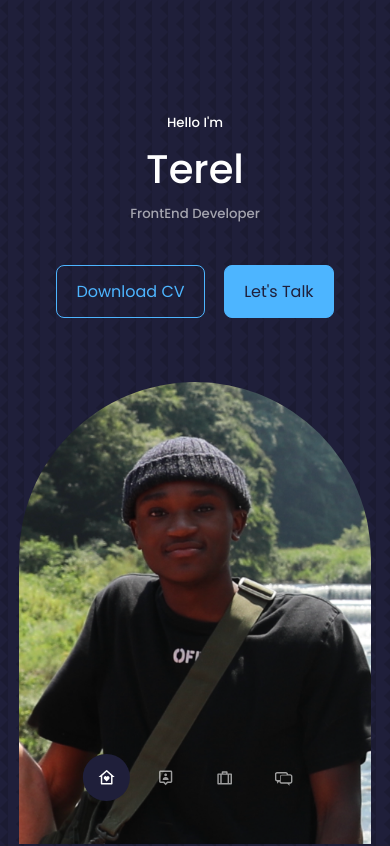
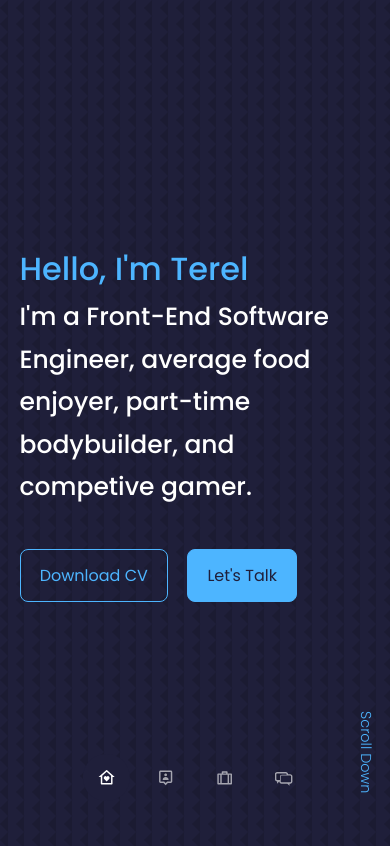
Before and after one commit to UziStacks/portfolioV2, a React (Create React App) app: page / in a window 390 px wide. Shown: the top 846 px of the page. Built offline with nearby package versions, Linux system fonts and the light colour scheme.

Commit message:
-Removes pictures of self -changed styling for desktop and mobile

```diff
--- a/src/components/about/About.jsx
+++ b/src/components/about/About.jsx
@@ -2,7 +2,7 @@ import React from 'react';
 import { GiBiceps } from 'react-icons/gi';
 import { GiKeyboard } from 'react-icons/gi';
 import { SiPcgamingwiki } from 'react-icons/si';
-import ME from '../../assets/me-about.jpg';
+import ME from '../../assets/Images/uziblue.png';
 import styles from './about.module.css';
 
 const About = () => {
--- a/src/components/header/Header.jsx
+++ b/src/components/header/Header.jsx
@@ -8,17 +8,26 @@ const header = () => {
   return (
     <header>
       <div className={`container ${styles.header__container}`}>
-        <h5>Hello I'm</h5>
-        <h1>Terel</h1>
-        <h5 className="text-light">FrontEnd Developer</h5>
+        <div className={styles.header_title__container}>
+          <HeaderSocials />
+          <div>
+            <h5>Hello, I'm Terel</h5>
+            <h1>
+              I'm a Front-End Software Engineer, average food enjoyer, part-time
+              bodybuilder, and competive gamer.
+            </h1>
+          </div>
+          <a href="#contact" className={styles.scroll__down}>
+            Scroll Down
+          </a>
+        </div>
         <CTA />
-        <HeaderSocials />
-        <div className={styles.me}>
+
+        {/* <h5 className="text-light">FrontEnd Developer</h5> */}
+
+        {/* <div className={styles.me}>
           <img src={ME} alt="devimage" />
-        </div>
-        <a href="#contact" className={styles.scroll__down}>
-          Scroll Down
-        </a>
+        </div> */}
       </div>
     </header>
   );
--- a/src/components/header/header.module.css
+++ b/src/components/header/header.module.css
@@ -1,13 +1,26 @@
 header {
   height: 100vh;
   overflow: hidden;
-  padding-top: 7rem;
+  padding-top: 19rem;
 }
 
 .header__container {
   height: 100%;
   position: relative;
-  text-align: center;
+}
+
+.header__container h1 {
+  text-align: left;
+}
+
+.header__container h5 {
+  font-size: 5rem;
+}
+
+.header_title__container {
+  align-items: center;
+  display: flex;
+  gap: 5rem;
 }
 
 /* =================== CTA ========================== */
@@ -21,12 +34,12 @@ header {
 /* =================== HEADER SOCIALS ========================== */
 .header__socials {
   align-items: center;
-  bottom: 3rem;
+  bottom: 18rem;
   display: flex;
   flex-direction: column;
   gap: 0.85rem;
   left: 0;
-  position: absolute;
+  position: relative;
 }
 
 .header__socials::after {
@@ -37,22 +50,22 @@ header {
 }
 
 /* =================== ME ========================== */
-.me {
+/* .me {
   background: linear-gradient(var(--color-primary), transparent);
   border-radius: 12rem 12rem 0 0;
   height: 32rem;
   left: 50%;
   margin-top: 4rem;
   overflow: hidden;
-  /* padding: 2rem 1.5rem 1.5rem 1.5rem; */
+  padding: 2rem 1.5rem 1.5rem 1.5rem;
   position: absolute;
   transform: translate(-50%);
   width: 22rem;
-}
+} */
 
 /* =================== SCROLL DOWN ========================== */
 .scroll__down {
-  bottom: 5rem;
+  bottom: 10rem;
   font-size: 0.9rem;
   font-weight: 300;
   position: absolute;
@@ -71,10 +84,39 @@ header {
 @media screen and (max-width: 600px) {
   header {
     height: 100vh;
+    padding-top: 0rem;
   }
 
-  .header__socials,
+  .header__container {
+    display: flex;
+    flex-direction: column;
+    justify-content: center;
+  }
+
+  .header__container h1 {
+    font-size: 25px;
+  }
+
+  .header__container h5 {
+    color: var(--color-primary);
+    font-size: 2rem;
+  }
+
+  .header_title__container {
+    display: block;
+  }
+
+  /* =================== CTA ========================== */
+  .cta {
+    justify-content: start;
+  }
+
+  /* =================== SCROLL DOWN ========================== */
   .scroll__down {
+    bottom: 5rem;
+  }
+
+  .header__socials {
     display: none;
   }
 }
```
Also changed, not shown: src/assets/Images/uziblue.png (added).
